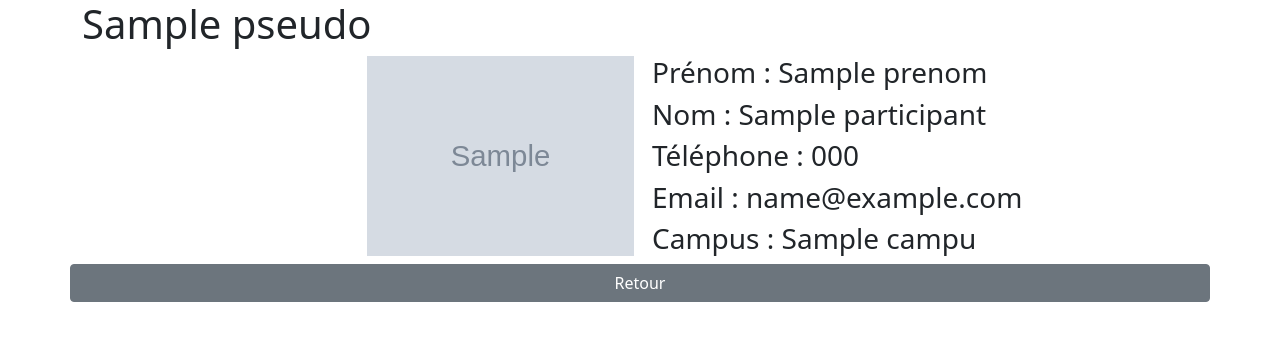
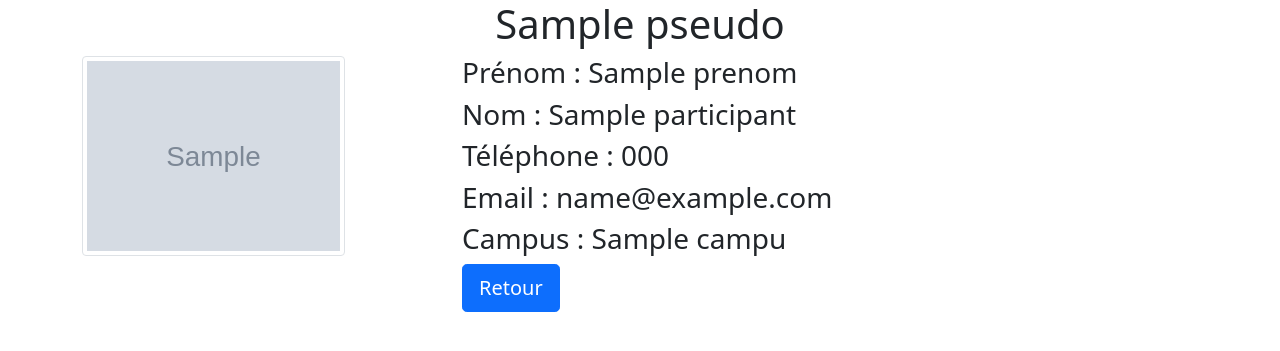
Before and after one commit to yanisafif/projetSortir, a Symfony app: template templates/profil/detail.html.twig in a window 1280 px wide. Shown: the top 351 px of the page. Run offline with Twig, Linux system fonts and the light colour scheme; the template is opened without the code that fills it: most values are stand-ins (such as "Sample title", 1, 10 or a date in 2020); grey boxes marked "Sample" are stand-in pictures; some libraries are stand-ins or nearby versions.

Commit message:
detail.html.twig formatting

```diff
--- a/templates/profil/detail.html.twig
+++ b/templates/profil/detail.html.twig
@@ -7,27 +7,23 @@
 {% block body %}
     <div class="container">
         {# {% if is_granted('ROLE_USER') %}#}
+        <h1 style="text-align: center"> {{ participant.pseudo }}</h1>
+    </div>
+    <div class="container">
         <div class="row">
-        <h1> {{ participant.pseudo }}</h1>
+            <div class="col-md-4 col-xs-4 col-lg-4 col-sm-4">
+                <img style="height: 200px; width: auto; " src="{{ asset('uploads/photos/'~participant.photo) }}" alt="photo de profil" class="img-thumbnail" >
             </div>
-    <div class="row">
-        <div class="col-lg-3">
-        </div>
-        <div class="col-3">
-            <img style="height: 200px; width: auto; " src="{{ asset('uploads/photos/'~participant.photo) }}" alt="photo de profil">
-        </div>
-        <div class="col-6">
+            <div class="col-md-8 col-xs-8 col-lg-8 col-sm-8">
                 <h3>Prénom : {{ participant.prenom }}</h3>
                 <h3>Nom : {{ participant.nom }}</h3>
                 <h3>Téléphone : {{ participant.telephone }}</h3>
                 <h3>Email : {{ participant.email }}</h3>
                 <h3>Campus : {{ participant.campus.nom }}</h3>
+                {#  <a class="btn btn-secondary" href="{{ path("sortie") }}">Retour</a>#}
+                <a class="btn btn-lg btn-primary" href="{{ path("main_home") }}">Retour</a>
             </div>
         </div>
-
-    <div class="row justify-content-center">
-        {#  <a class="btn btn-secondary" href="{{ path("sortie") }}">Retour</a>#}
-        <a class="btn btn-secondary" href="{{ path("main_home") }}">Retour</a>
     </div>
     {# {% endif %}#}
 {% endblock %}
```
Lines whose indentation alone changed are shown as unchanged.
